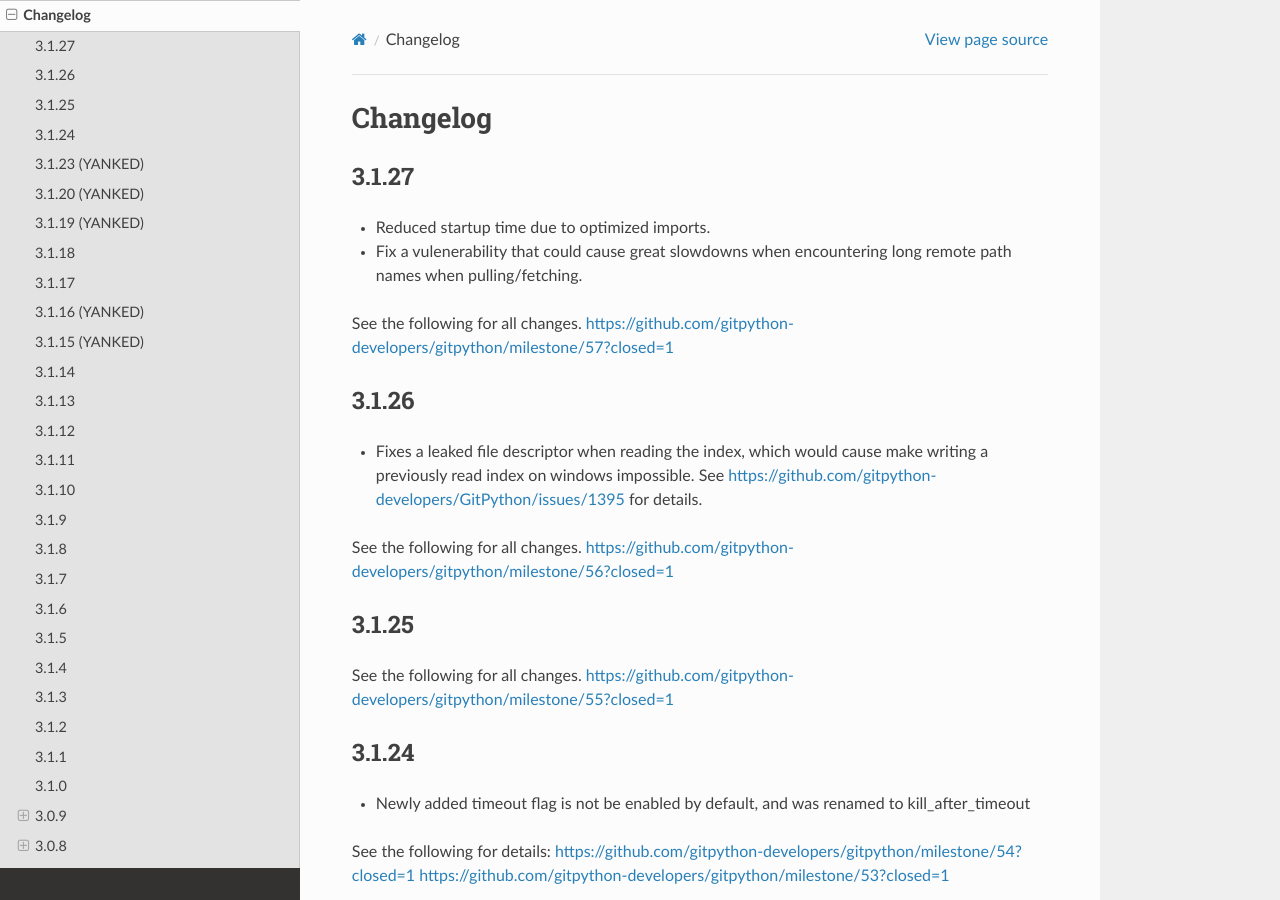
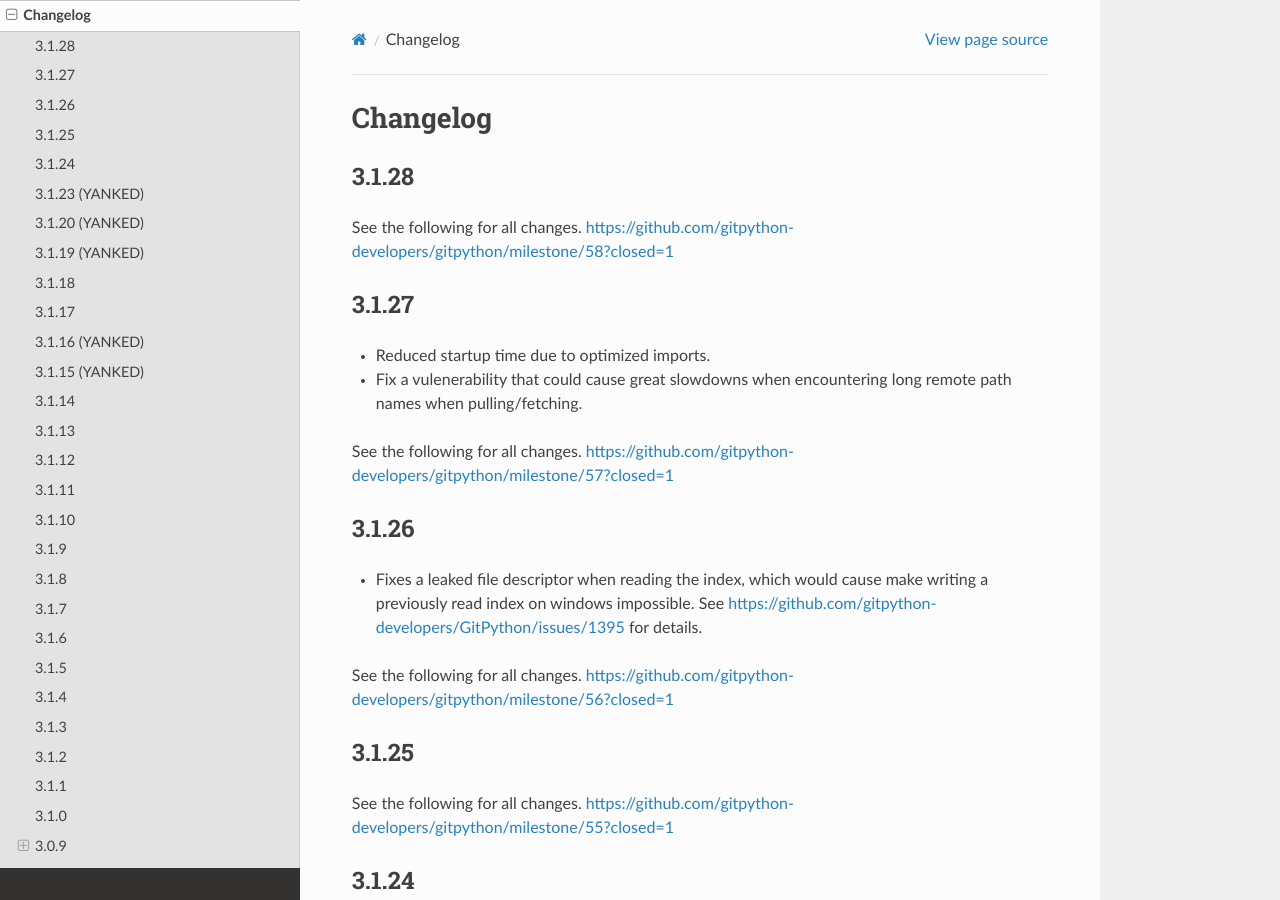
Before and after one commit to gitpython-developers/GitPython, a Sphinx documentation site: the page built from doc/source/changes.rst, in a window 1280 px wide and 900 px high. Built offline with Sphinx 7.4.7 and the Read the Docs theme 2.0.0, drawn with Linux system fonts in a browser that asks for light colours.

Commit message:
prepare changelog

```diff
--- a/doc/source/changes.rst
+++ b/doc/source/changes.rst
@@ -1,6 +1,12 @@
 =========
 Changelog
 =========
+
+3.1.28
+======
+
+See the following for all changes.
+https://github.com/gitpython-developers/gitpython/milestone/58?closed=1
 
 3.1.27
 ======
```
